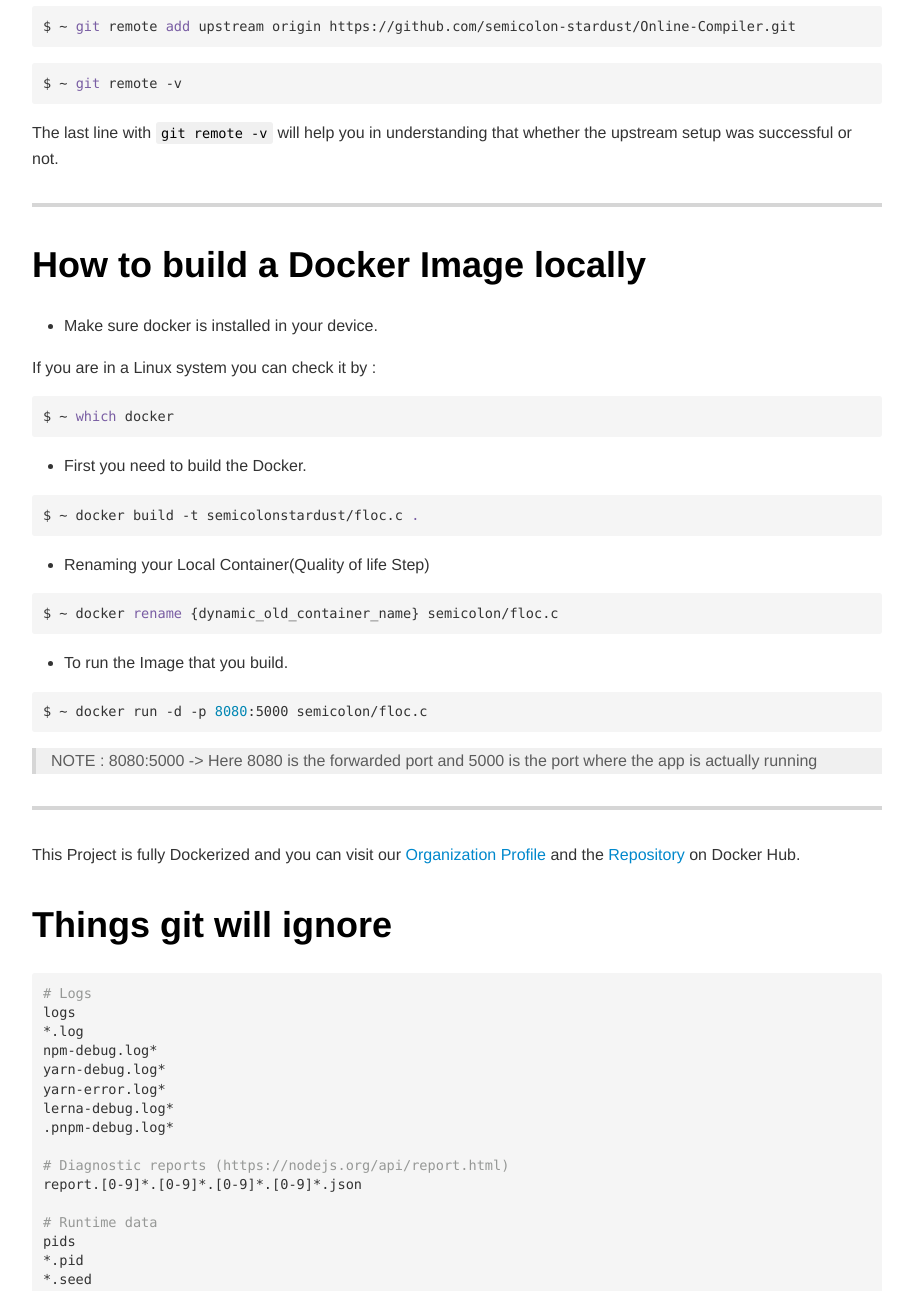
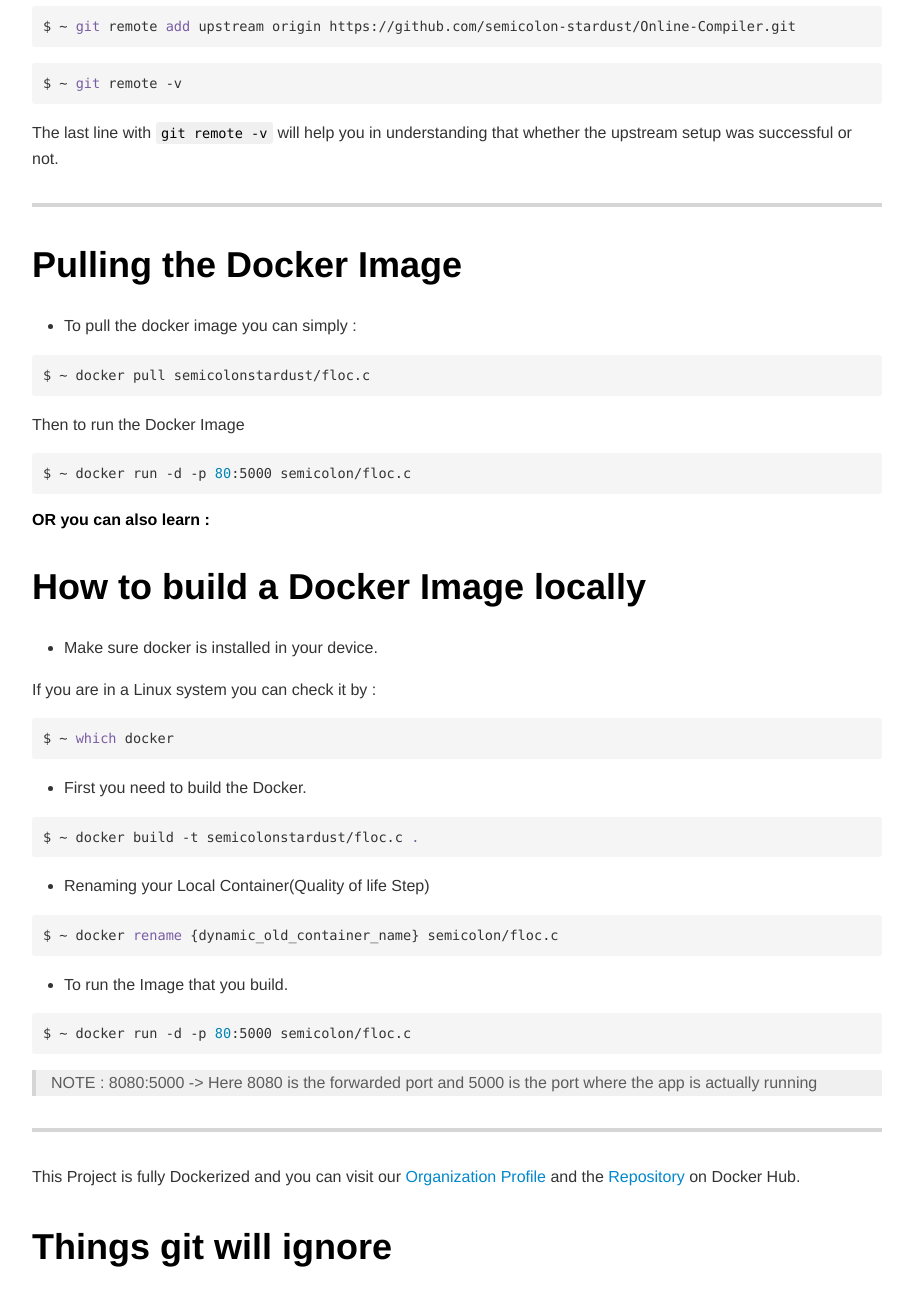
Before and after one commit to Maverick7274/Online-Compiler, a Node server app: page /readme in a window 1280 px wide. Shown: the part 2517-3808 px from the top of the page, without its empty margins (183-1096 px from the left). Run offline with Node 20, Linux system fonts and the light colour scheme; some libraries are stand-ins or nearby versions.

Commit message:
Readme page updated

```diff
--- a/views/README.ejs
+++ b/views/README.ejs
@@ -352,6 +352,16 @@ pre[data-line] .line-highlight[data-end]:after {
 </pre><pre data-role="codeBlock" data-info="bash" class="language-bash">$ ~ <span class="token function">git</span> remote -v
 </pre><p>The last line with <code>git remote -v</code> will help you in understanding that whether the upstream setup was successful or not.</p>
 <hr>
+<h1 class="mume-header" id="pulling-the-docker-image">Pulling the Docker Image</h1>
+
+<ul>
+<li>To pull the docker image you can simply :</li>
+</ul>
+<pre data-role="codeBlock" data-info="bash" class="language-bash">$ ~ docker pull semicolonstardust/floc.c
+</pre><p>Then to run the Docker Image</p>
+<pre data-role="codeBlock" data-info="bash" class="language-bash">$ ~ docker run -d -p <span class="token number">80</span>:5000 semicolon/floc.c
+</pre><h5 class="mume-header" id="or-you-can-also-learn">OR you can also learn :</h5>
+
 <h1 class="mume-header" id="how-to-build-a-docker-image-locally">How to build a Docker Image locally</h1>
 
 <ul>
@@ -370,7 +380,7 @@ pre[data-line] .line-highlight[data-end]:after {
 </pre><ul>
 <li>To run the Image that you build.</li>
 </ul>
-<pre data-role="codeBlock" data-info="bash" class="language-bash">$ ~ docker run -d -p <span class="token number">8080</span>:5000 semicolon/floc.c
+<pre data-role="codeBlock" data-info="bash" class="language-bash">$ ~ docker run -d -p <span class="token number">80</span>:5000 semicolon/floc.c
 </pre><blockquote>
 <p>NOTE : 8080:5000 -&gt; Here 8080 is the forwarded port and 5000 is the port where the app is actually running</p>
 </blockquote>
```
Also changed, not shown: README.md, 1 other file.
